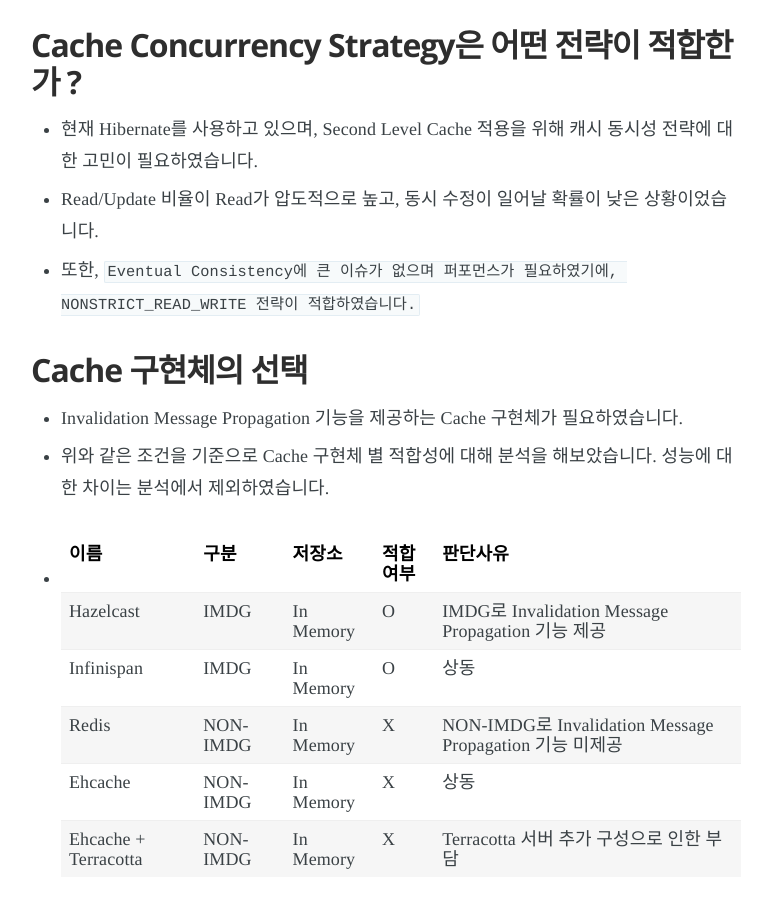
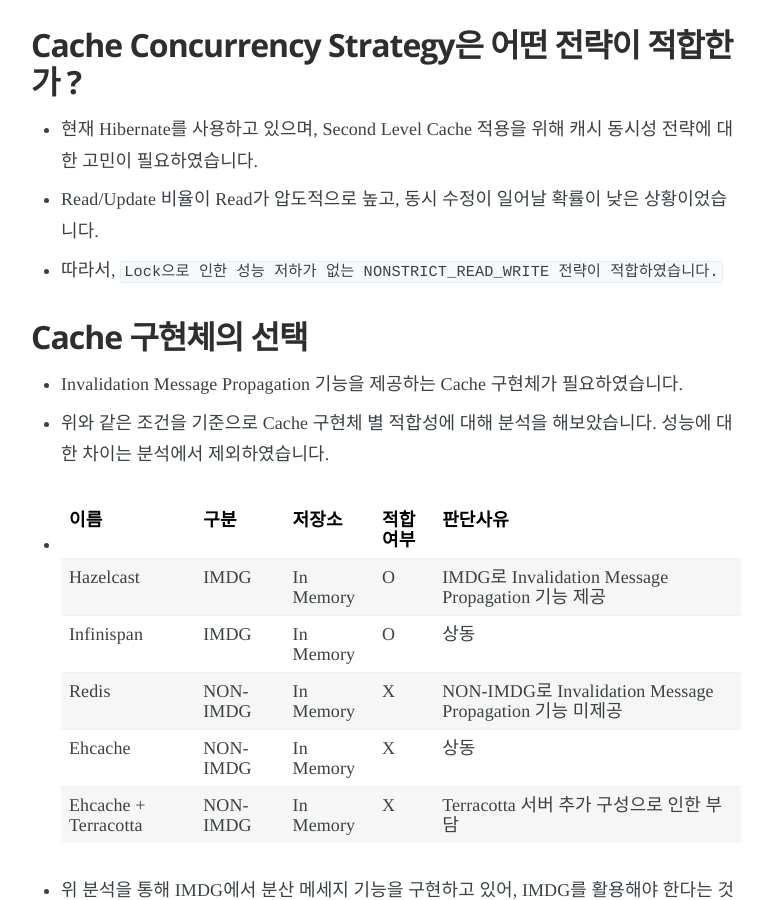
Before and after one commit to pkgonan/pkgonan.github.io, a Jekyll site: the page built from _posts/2018-10-28-hazelcast-hibernate-second-level-cache.md, in a window 1280 px wide and 900 px high, scrolled down 2674 px. Shown: the whole window, without its empty margins (254-1026 px from the left). Built offline with Jekyll 4.4.1, drawn with Linux system fonts in a browser that asks for light colours; nearby versions of some CDN libraries; some web fonts are replaced.

Commit message:
Hazelcast 본문 수정

```diff
--- a/_posts/2018-10-28-hazelcast-hibernate-second-level-cache.md
+++ b/_posts/2018-10-28-hazelcast-hibernate-second-level-cache.md
@@ -45,7 +45,7 @@
 ## Cache Concurrency Strategy은 어떤 전략이 적합한가 ?
 * 현재 Hibernate를 사용하고 있으며, Second Level Cache 적용을 위해 캐시 동시성 전략에 대한 고민이 필요하였습니다.
 * Read/Update 비율이 Read가 압도적으로 높고, 동시 수정이 일어날 확률이 낮은 상황이었습니다.
-* 또한, `Eventual Consistency에 큰 이슈가 없으며 퍼포먼스가 필요하였기에, NONSTRICT_READ_WRITE 전략이 적합하였습니다.`
+* 따라서, `Lock으로 인한 성능 저하가 없는 NONSTRICT_READ_WRITE 전략이 적합하였습니다.`
 
 
 ## Cache 구현체의 선택
```
